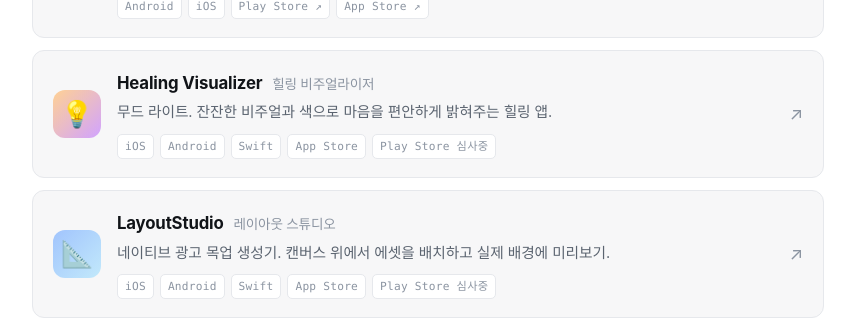
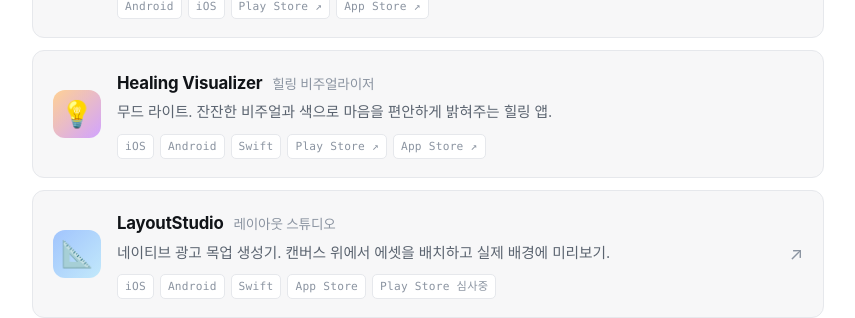
Before and after one commit to glenn-yu/glenn-yu.github.io, a Jekyll site: the page built from index.html, in a window 1280 px wide and 900 px high, scrolled down 655 px. Shown: the part 157-475 px from the top of the window, without its empty margins (212-1067 px from the left). Built offline with Jekyll 4.4.1, drawn with Linux system fonts in a browser that asks for light colours; some web fonts are replaced; the list of posts is cut into pages by our own code.

Commit message:
feat: add Healing Visualizer Play Store link
Co-Authored-By: Claude Opus 5 (1M context) <noreply@anthropic.com>

```diff
--- a/index.html
+++ b/index.html
@@ -46,7 +46,7 @@ layout: default
       </span>
     </span>
   </div>
-  <a class="project-card" href="https://apps.apple.com/kr/app/id6789185043" target="_blank" rel="noopener">
+  <div class="project-card">
     <span class="project-icon" style="display:flex;align-items:center;justify-content:center;width:48px;height:48px;font-size:26px;background:linear-gradient(135deg,#ffd194,#d1a3ff);border-radius:12px;">💡</span>
     <span class="project-body">
       <span class="project-title">Healing Visualizer <small>힐링 비주얼라이저</small></span>
@@ -55,12 +55,11 @@ layout: default
         <span class="project-tag">iOS</span>
         <span class="project-tag">Android</span>
         <span class="project-tag">Swift</span>
-        <span class="project-tag">App Store</span>
-        <span class="project-tag">Play Store 심사중</span>
+        <a class="project-tag project-tag-link" href="https://play.google.com/store/apps/details?id=com.gwangy.healingvisualizer" target="_blank" rel="noopener">Play Store ↗</a>
+        <a class="project-tag project-tag-link" href="https://apps.apple.com/kr/app/id6789185043" target="_blank" rel="noopener">App Store ↗</a>
       </span>
     </span>
-    <span class="project-arrow">↗</span>
-  </a>
+  </div>
   <a class="project-card" href="https://apps.apple.com/kr/app/id6791456061" target="_blank" rel="noopener">
     <span class="project-icon" style="display:flex;align-items:center;justify-content:center;width:48px;height:48px;font-size:26px;background:linear-gradient(135deg,#a1c4fd,#c2e9fb);border-radius:12px;">📐</span>
     <span class="project-body">
```
Also changed, not shown: about.md (+2 -2 lines).
